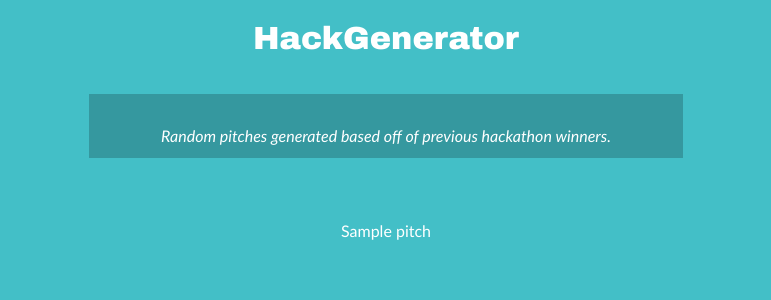
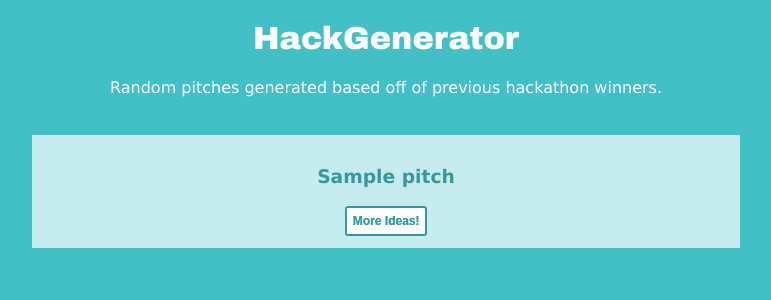
Before and after one commit to tingwai-to/hackathon-winner, a Django app: template hackathon/templates/index.html in a window 1280 px wide. Shown: the top 300 px of the page, without its empty margins (254-1025 px from the left). Run offline with Django 3.2, Linux system fonts and the light colour scheme; the template is opened without the code that fills it: most values are stand-ins (such as "Sample title", 1, 10 or a date in 2020); parts of the project's set-up code (start-up, migrations or seed data) failed here and were passed over; some libraries are stand-ins or nearby versions.

Commit message:
style changes & page refresh button

```diff
--- a/hackathon/templates/index.html
+++ b/hackathon/templates/index.html
@@ -1,17 +1,15 @@
 <!DOCTYPE html>
 <html lang="en">
 <head>
-    {% load static %}
     <meta charset="UTF-8">
     <meta name="viewport" content="width=device-width, initial-scale=1">
     <meta name="description" content="Detect your chance at winning">
-    <title>HackPredict</title>
-    <link rel="stylesheet" type="text/css" href="https://maxcdn.bootstrapcdn.com/font-awesome/4.7.0/css/font-awesome.min.css">
+    <title>HackGenerator</title>
     <style>
         body {
             background-color: #43BFC7;
             color: white;
-            font-family: "Century Gothic", "Trebuchet MS", Helvetica, sans-serif;
+            font-family: "Lucida Sans Unicode", "Lucida Grande", sans-serif
         }
 
         h1 {
@@ -23,38 +21,28 @@
             text-align: center;
         }
 
-        #info {
-            background-color: #35989f;
+        #pitch {
+            background-color: #c6ebee;
+            color: #35989f;
             margin: 3% auto 5% auto;
-            padding: 1%;
+            padding: 1% 3%;
             text-align: center;
-            width: 45%;
+            width: 50%;
         }
 
-        #info ul {
-            list-style-type: none;
-            text-align: center;
+        button {
+            background-color: white;
+            border: 2px solid #35989f;
+            border-radius: 3px;
+            color: #35989f;
+            font-size: .75em;
+            padding: .5em;
+            text-shadow: .4px .4px #43BFC7;
         }
 
-        #info li {
-            display: inline;
-            margin: 0 5px ;
-        }
-
-        #info li .fa {
-            color: #b3e8d1;
-        }
-
-        label {
-            display: block;
-            margin-bottom: 5px;
-        }
-
-        textarea {
-            border: 1px solid #cccccc;
-            color: #348193;
-            resize: none;
-            width: 50%;
+        button:hover, button:focus {
+            background-color: #35989f;
+            color: white;
         }
 
     </style>
@@ -63,12 +51,20 @@
 <main>
     <h1><strong>HackGenerator</strong></h1>
     <div id="info">
-        <br/>
-        <em>Random pitches generated based off of previous hackathon winners.</em>
+        <p>Random pitches generated based off of previous hackathon winners.</p>
     </div>
-    <div class="form-group">
-        <p>{{ pitch }}</p>
+    <div id="pitch">
+        <h3>{{ pitch }}</h3>
+        <button class="more"><strong>More Ideas!</strong></button>
     </div>
 </main>
+<script src="https://code.jquery.com/jquery-3.2.1.min.js"></script>
+<script>
+    $(document).ready( function() {
+        $('button').on("click", function() {
+            $("#pitch h3").load(window.location.href + "#pitch h3");
+        })
+    })
+</script>
 </body>
 </html>
```
